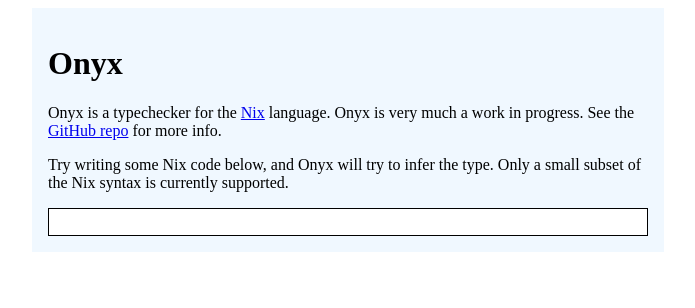
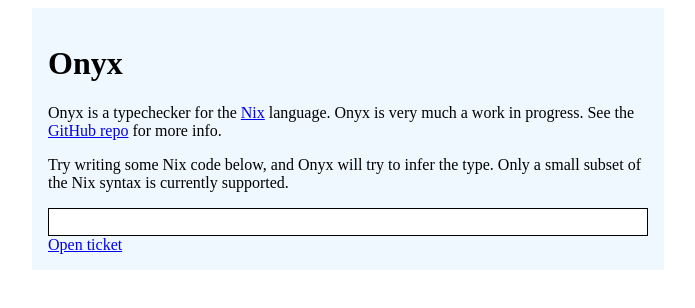
Before and after one commit to nmattia/onyx, a Svelte app in the folder playground/app/: page / in a window 1280 px wide. Shown: the top 308 px of the page, without its empty margins (292-987 px from the left). Built offline with nearby package versions, Linux system fonts and the light colour scheme.

Commit message:
Add link to open ticket

```diff
--- a/playground/app/src/App.svelte
+++ b/playground/app/src/App.svelte
@@ -48,6 +48,12 @@
 
   <div class="cm-container" bind:this={codemirrorContainer} />
   <output>{output}</output>
+
+  <a
+    href="https://github.com/nmattia/onyx/issues/new/choose"
+    target="_blank"
+    rel="noopener noreferrer">Open ticket</a
+  >
 </main>
 
 <style>
@@ -59,8 +65,8 @@
   }
 
   :global(.cm-content) {
-      background: white;
-      margin: 1rem;
-      border: 1px solid black;
+    background: white;
+    margin: 1rem;
+    border: 1px solid black;
   }
 </style>
```
